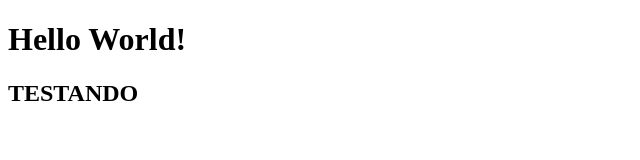
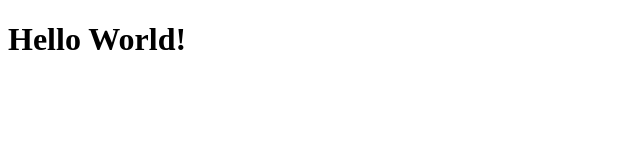
Before and after one commit to KRAMULAK/RPG, a plain HTML site: page index.html in a window 1280 px wide. Shown: the whole page, without its empty margins (0-640 px from the left). Drawn offline with Linux system fonts and the light colour scheme.

Commit message:
Update index.html

```diff
--- a/index.html
+++ b/index.html
@@ -1,11 +1,9 @@
 <!DOCTYPE html>
 <html>
   <head>
-    <meta charset="utf-8">
     <title>Home</title>
   </head>
   <body>
     <h1>Hello World!</h1>
-    <h2>TESTANDO</h2>
   </body>
 </html>
```
